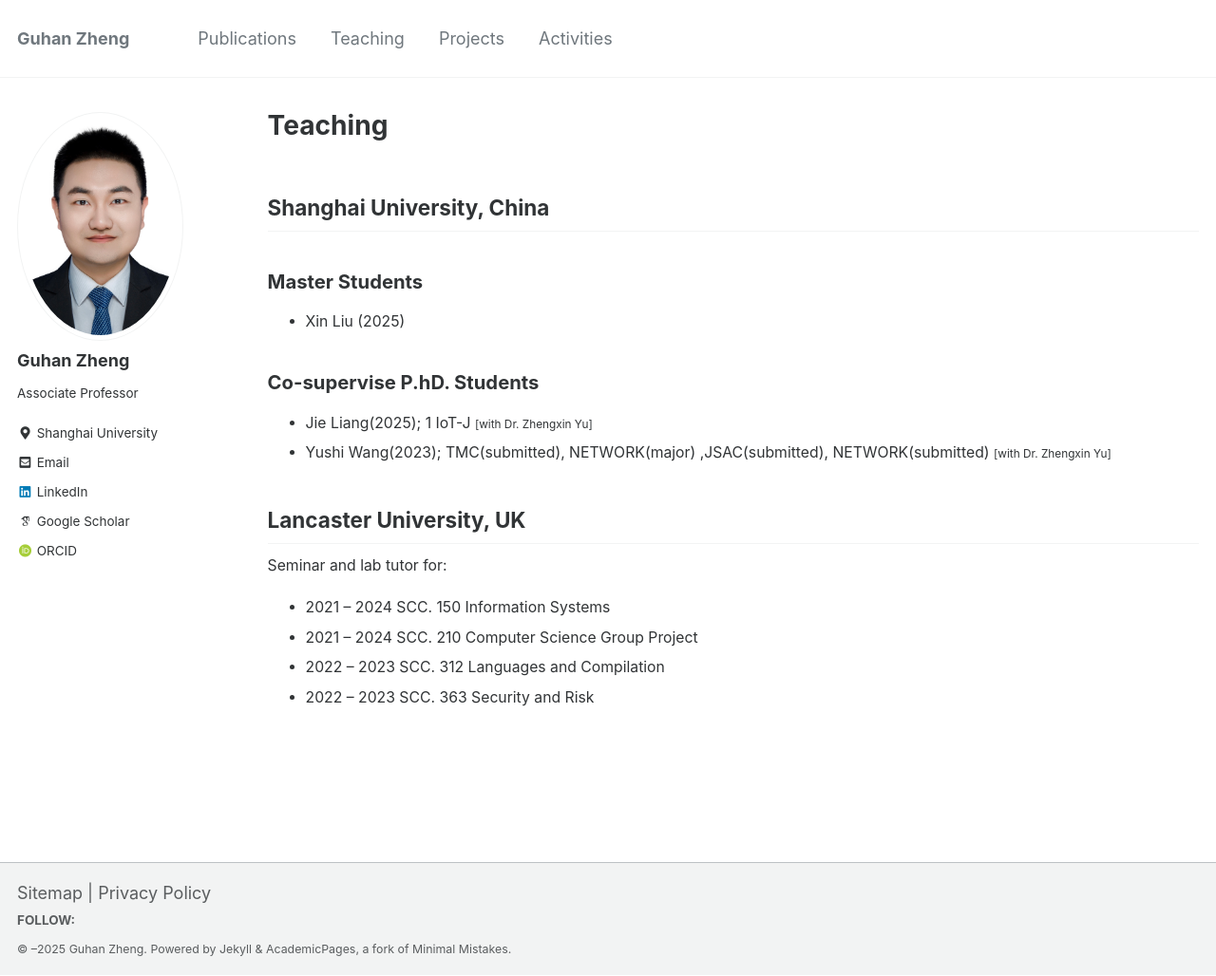
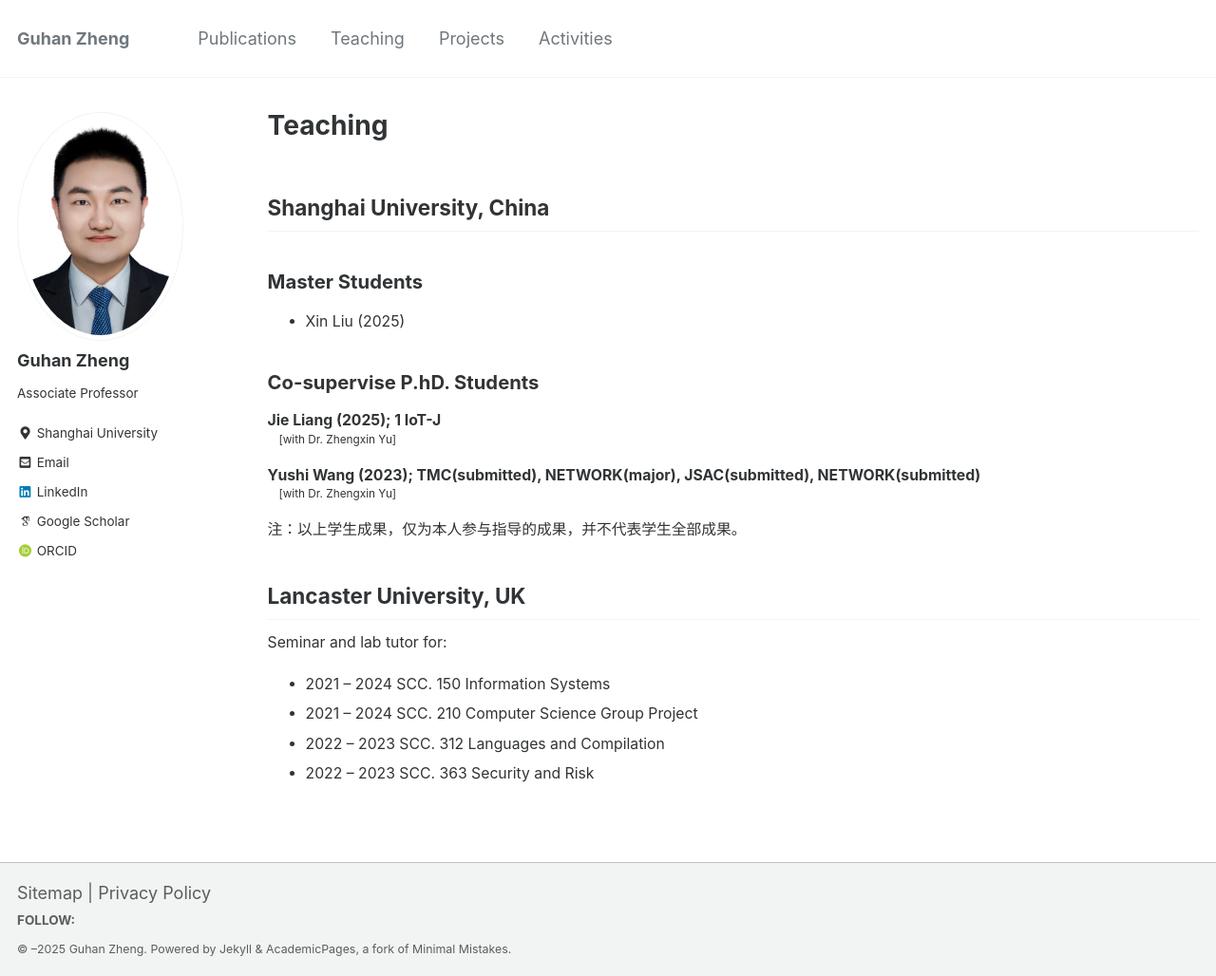
Before and after one commit to Guhan328/Guhan328.github.io, a Jekyll site: the page built from _pages/teaching.md, in a window 1280 px wide and 1028 px high. Shown: the whole window at 95% size. Built offline with Jekyll 4.4.1, drawn with Linux system fonts in a browser that asks for light colours.

Commit message:
Update teaching.md

```diff
--- a/_pages/teaching.md
+++ b/_pages/teaching.md
@@ -15,12 +15,15 @@ sitemap: true
 
 ### Co-supervise P.hD. Students
 
-- Jie Liang(2025); 1 IoT-J
-  <small>[with Dr. Zhengxin Yu]</small>
-- Yushi Wang(2023); TMC(submitted), NETWORK(major) ,JSAC(submitted), NETWORK(submitted)
-  <small>[with Dr. Zhengxin Yu]</small>
+<dl>
+  <dt>Jie Liang (2025); 1 IoT-J</dt>
+  <dd>[with Dr. Zhengxin Yu]</dd>
 
+  <dt>Yushi Wang (2023); TMC(submitted), NETWORK(major), JSAC(submitted), NETWORK(submitted)</dt>
+  <dd>[with Dr. Zhengxin Yu]</dd>
+</dl>
 
+注：以上学生成果，仅为本人参与指导的成果，并不代表学生全部成果。
 ## Lancaster University, UK
 
 Seminar and lab tutor for:
```
